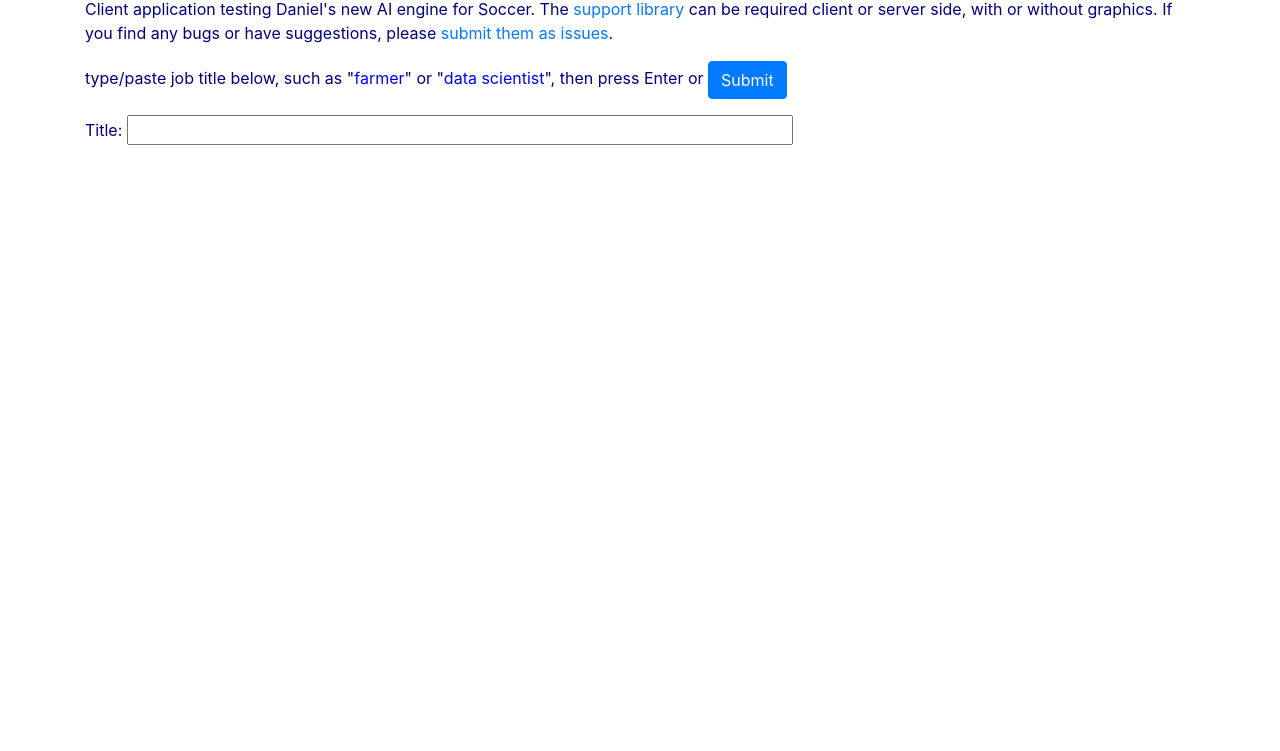
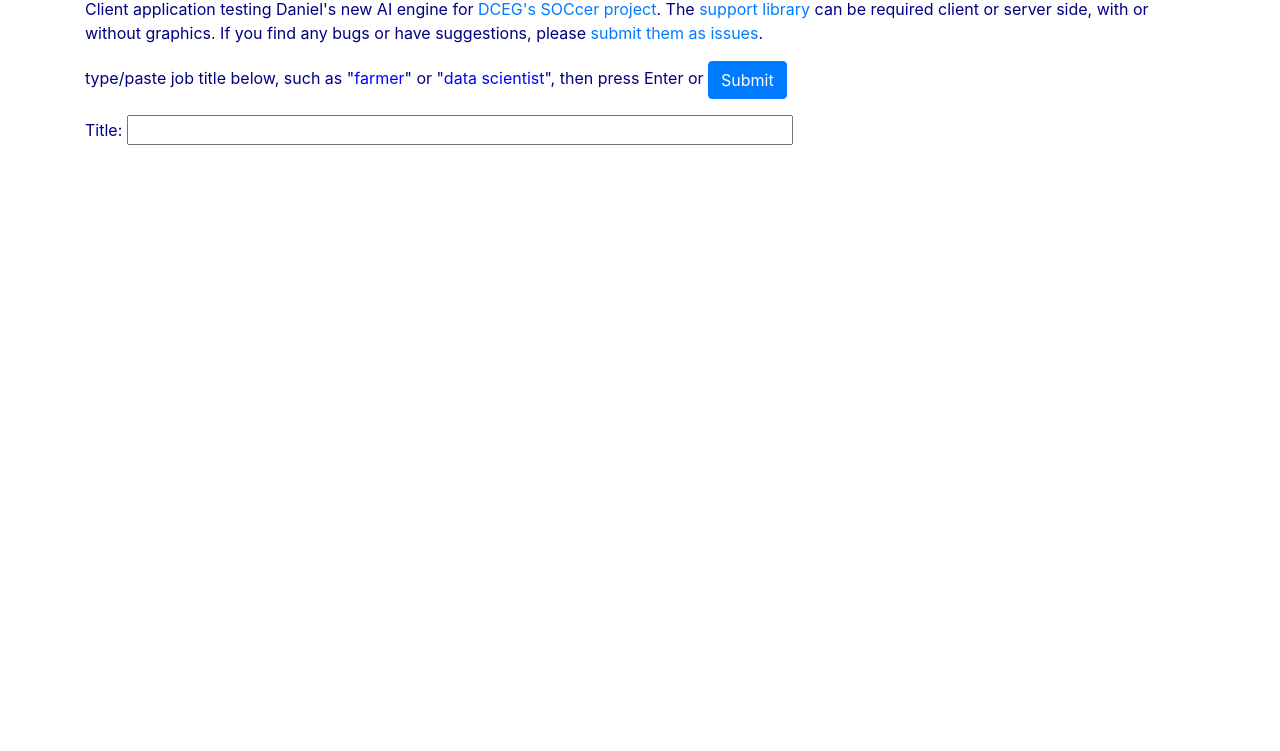
Before and after one commit to episphere/forDaniel, a plain HTML site: page index.html in a window 1280 px wide. Shown: the part 49-800 px from the top of the page. Drawn offline with nearby package versions, Linux system fonts and the light colour scheme.

Commit message:
link to SOCcer

```diff
--- a/index.html
+++ b/index.html
@@ -11,7 +11,7 @@
 <body onload="setTimeout(_=>soccer.ui('soccerDiv'),300)" class="container"> <!-- the timeout is completely not needed, it is used here to match the expectation that a tool is being loaded -->
     <div>
         <h2>Daniel's Soccer AI <i class="fa fa-power-off" style="color:green;font-size:x-large;cursor:pointer" onclick="this.style.color='red';location.reload()"></i> <i class="fa fa-github-alt" style="color:navy;font-size:x-large;cursor:pointer" onclick="window.open('https://github.com/episphere/forDaniel')"></i></h2>
-        <p>Client application testing Daniel's new AI engine for Soccer. The <a href="https://github.com/episphere/forDaniel/blob/master/forDaniel.js" target="_blank">support library</a> can be required client or server side, with or without graphics. If you find any bugs or have suggestions, please <a href="https://github.com/episphere/forDaniel/issues" target="_blank">submit them as issues</a>.</p>
+        <p>Client application testing Daniel's new AI engine for <a href="https://dceg.cancer.gov/tools/design/soccer-tool" target="_blank">DCEG's SOCcer project</a>. The <a href="https://github.com/episphere/forDaniel/blob/master/forDaniel.js" target="_blank">support library</a> can be required client or server side, with or without graphics. If you find any bugs or have suggestions, please <a href="https://github.com/episphere/forDaniel/issues" target="_blank">submit them as issues</a>.</p>
         <div id="soccerDiv"><span style="color:red">Loading ... <br>if this takes too long please <a href="https://github.com/episphere/forDaniel/issues" target="_blank">create an issue</a>.</span></div>
     </div>
 </body>
```
